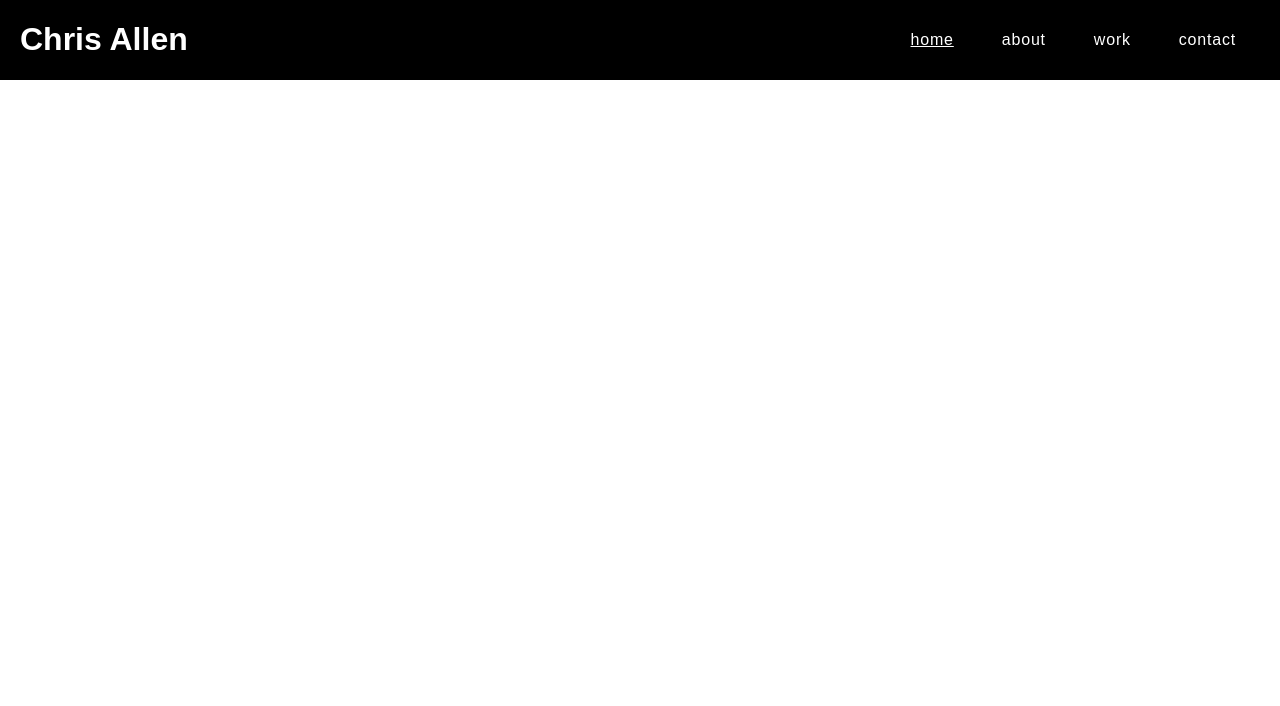
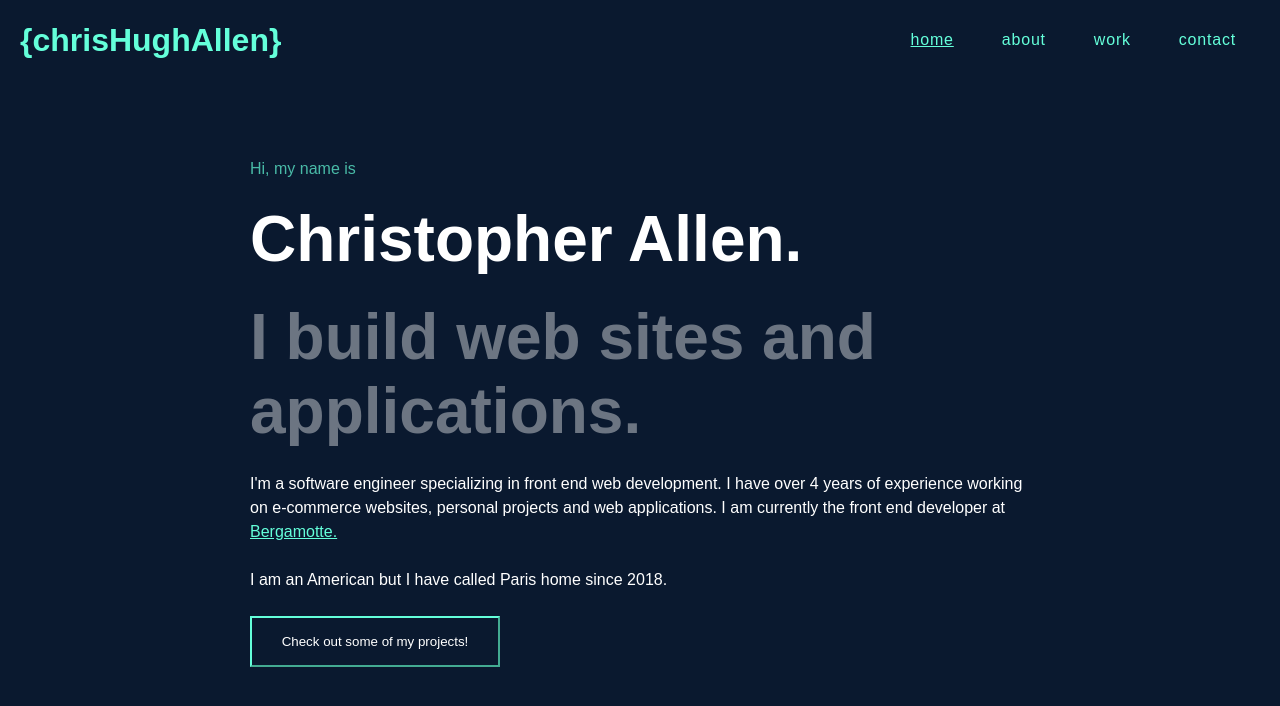
Before and after one commit to chrishughallen/chrishughallen.github.io, a plain HTML site: page index.html in a window 1280 px wide. Drawn offline with Linux system fonts and the light colour scheme.

Commit message:
rebuilding homepage

```diff
--- a/index.html
+++ b/index.html
@@ -14,7 +14,7 @@
 
   <header class="navbar hide-mobile-content">
     <h1>
-      <a href="index.html">Chris Allen</a>
+      <a href="index.html">{chrisHughAllen}</a>
     </h1>
     <button id="close-nav" class="icon close-nav"><i class="fa fa-solid fa-arrow-left"></i></button>
     <button id="open-nav" class="icon open-nav"><i class="fa fa-solid fa-bars"></i></button>
@@ -28,6 +28,54 @@
     </nav>
   </header>
 
+  <main>
+    <section id="top" class="intro">
+      <article>
+        <span>Hi, my name is</span>
+        <h1>Christopher Allen.</h1>
+        <h1 class="opaque-title">I build web sites and applications.</h1>
+        <p>I'm a software engineer specializing in front end web development. I have over 4 years of experience working on e-commerce websites, personal projects and web applications. I am currently the front end developer at <a target="_blank" href="https://www.bergamotte.com">Bergamotte.</a></p>
+        <p>I am an American but I have called Paris home since 2018.</p>
+        <a href="views/work.html">
+          <button class="btn btn-primary">Check out some of my projects!</button>
+        </a>
+      </article>
+  </section>
+
+    <!-- NERDY CODE INTRODUCTION SECTION -->
+    <!-- <section>
+      <article>
+        <p style="opacity: 0.8;">const <span style="color:hotpink;">me</span> = {</span></p>
+        <p style="margin-left:1.5rem;">name: <span style="color:orange;">"Chris Allen"</span>,</p>
+        <p style="margin-left:1.5rem">title: <span style="color:orange;">"Web Developer"</span>,</p>
+        <p style="margin-left: 1.5rem;">location: <span style="color:orange;">"Paris, FR"</span>,</p>
+        <p style="margin-left: 1.5rem;">skills: [</p>
+        <p style="color:orange; margin-left:2.5rem">"HTML",</p>
+        <p style="color:orange; margin-left:2.5rem">"CSS",</p>
+        <p style="color:orange; margin-left:2.5rem">"Javascript",</p>
+        <p style="color:orange; margin-left:2.5rem">"React",</p>
+        <p style="color:orange; margin-left:2.5rem">"Ruby on rails",</p>
+        <p style="color:orange; margin-left:2.5rem">"Python",</p>
+        <p style="color:orange; margin-left:2.5rem">"git"</p>
+        <p style="color:orange; margin-left:2.5rem">"SCSS"</p>
+        <p style="margin-left: 1.25rem;">]</p>
+        <p>}</span>
+      </article>
+
+      <article style="margin-top: 2.5rem;">
+        <p> <span style="color:hotpink">if </span> (youWantToContactMe) {</p>
+        <p style="margin-left:1.5rem;">return <a style="color: limegreen;" href="views/contact.html">linkToContactPage</a></p>
+        <p>} <span style="color:hotpink;">else if </span> (youWantToGetToKnowMe){</p>
+        <p style="margin-left:1.5rem;">return <a style="color: limegreen;" href="views/about.html">linkToAboutPage</a></p>
+        <p>} <span style="color:hotpink;">else</span> {</span>
+        <p style="margin-left: 1.5rem; ">return <span style="color:orange;">"Have a nice day!"</span></p>
+        <p>}</span>
+      </articlep>
+    </section> -->
+  </main>
+
+
+
   <script src="https://kit.fontawesome.com/b2f7c419d3.js" crossorigin="anonymous"></script>
   <script src="javascript/nav.js"></script>
   <script  src="/javascript/main.js"></script>
--- a/styles/index.css
+++ b/styles/index.css
@@ -1,3 +1,35 @@
-main.home section {
-  height: 50vh;
+main {
+  position: relative;
+  top: 5rem;
+  display: grid;
+  grid-template-columns: 40px 1fr 40px;
+  padding: 5rem 0;
 }
+
+section.intro article {
+  display: grid;
+  grid-auto-flow: row;
+  align-content: baseline;
+  height: 100vh;
+  min-height: 100vh;
+  grid-row-gap: 1.5rem;
+  justify-items: baseline;
+}
+
+section.intro article span {
+  opacity: 0.7;
+  color: var(--light-blue);
+}
+
+section.intro article h1 {
+  font-size: 4rem;
+}
+
+.opaque-title {
+  opacity: 0.4;
+}
+
+p {
+  line-height: 1.5rem;
+  max-width: 90ch;
+}
--- a/styles/nav.css
+++ b/styles/nav.css
@@ -4,15 +4,19 @@ header.navbar {
   padding: 1.25rem;
   width: 100%;
   top: 0;
-  border-bottom: 1px solid black;
-  background: black;
-  color: white;
+  background: #0a192f;
+  color: #64ffda;
   align-items: center;
   height: 5rem;
+  position: fixed;
+  width: 100%;
+  z-index: 1;
 }
 
+a {
+  color: #64ffda;
+}
 header.navbar h1 a {
-  color: white;
   text-decoration: none;
   transition: opacity 100ms;
 }
@@ -43,7 +47,6 @@ header.navbar nav ul li.active-nav-link {
 
 header.navbar nav ul li a  {
   letter-spacing: 0.05em;
-  color: white;
   text-decoration: none;
   transition: opacity 100ms;
 }
@@ -75,6 +78,7 @@ header.navbar nav ul li a:hover {
   header.hide-mobile-content {
     height: 5rem;
     grid-template-rows: 1fr;
+    transition: height 100ms;
   }
 
   header.hide-mobile-content nav {
--- a/styles/style.css
+++ b/styles/style.css
@@ -1,3 +1,6 @@
+
+@import url('https://fonts.googleapis.com/css2?family=Kanit:wght@300&family=Source+Sans+Pro&family=Varela+Round&display=swap');
+
 * {
   margin: 0;
   padding: 0;
@@ -5,60 +8,68 @@
   font-family: sans-serif;
 }
 
-/* GRID STYLES */
-main {
-  display: grid;
-  grid-template-columns: 1fr auto 1fr;
-  margin-top: 3rem;
+:root {
+  --light-blue: #64ffda;
+  --dark-blue: #0a192f;
 }
 
-/* intro section */
-main article {
-  margin-top: 5rem;
-  grid-column: 2;
+body {
+  background: var(--dark-blue);
+  color: white;
 }
 
-main article h1 {
-  font-size: clamp(45px, 10vw, 120px);
-  text-align: center;
-  padding-bottom: 15px;
-}
-
-main article h2 {
-  font-size: clamp(40px, 8vw, 100px);
-  text-align: center;
-  padding-bottom: 10px;
-}
-
-main article h3 {
-  font-size: clamp(35px, 6vw, 80px);
-  text-align: center;
-  padding-bottom: 5px;
+main {
+  position: relative;
+  top: 5rem;
+  display: grid;
+  grid-template-columns: 40px 1fr 40px;
+  padding: 5rem 0;
 }
 
 main section {
   grid-column: 2;
-  max-width: 80%;
-  margin: 3rem auto 0 auto;
-  text-align: center;
+}
+@media (min-width: 600px) {
+  main {
+    grid-template-columns: 150px 1fr 150px;
+  }
+
+  main section {
+    padding: 0 100px;
+  }
 }
 
-main section p {
-  padding: 5px 0;
-  font-size: 20px;
+.opaque-title {
+  opacity: 0.4;
 }
 
-@media(max-width: 767px) {
-  main section p {
-    font-size: 18px;
-  }
+.btn {
+  border-color: white;
+  min-width: 250px;
+  padding: 1rem;
+  outline: none;
+}
 
-  main {
-    margin-top: 0;
-    grid-template-columns: 30px 1fr 30px;
-  }
+.btn:hover {
+  cursor: pointer;
+  background: rgba(100,255,218,0.3);
+  transition: background 200ms;
 
-  main article {
-    margin-top: 2.5rem;
-  }
 }
+
+.btn-primary {
+  color: white;
+  background: transparent;
+  border-color: var(--light-blue);
+}
+
+a {
+  color: var(--light-blue);
+  transition: opacity 100ms;
+}
+
+a:hover {
+  cursor: pointer;
+  opacity: 0.7;
+  transition: opacity 100ms;
+}
```
Also changed, not shown: views/about.html (+1 -1 lines), views/contact.html (+1 -1 lines), views/work.html (+4 -4 lines), assets/images/logo/logo.png (added).
